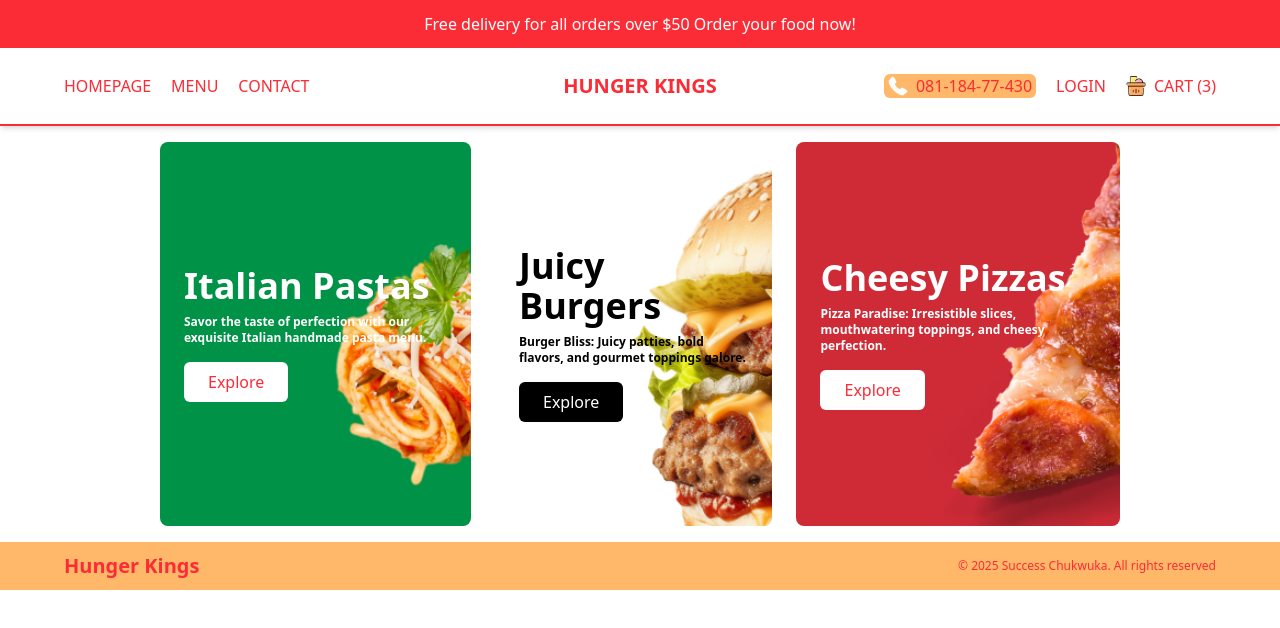
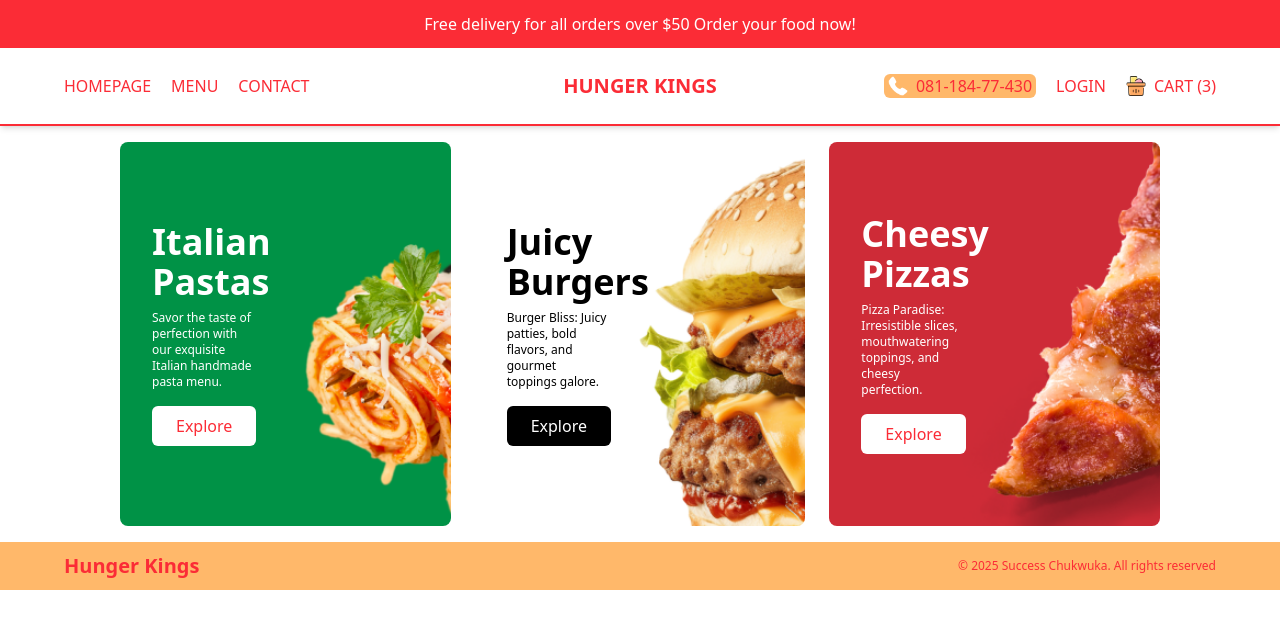
Before and after one commit to jehovah-son/Hunger-King, a Next.js app: page /menu in a window 1280 px wide. Shown: the top 628 px of the page. Built offline with nearby package versions, Linux system fonts and the light colour scheme.

Commit message:
`Refactor MenuPage component: updated class names and styles`

```diff
--- a/src/app/menu/page.tsx
+++ b/src/app/menu/page.tsx
@@ -6,12 +6,12 @@ import clsx from "clsx";
 
 export default function MenuPage() {
   return (
-    <div className="p-4 lg:px-20 xl:px-40 flex flex-col md:flex-row gap-6">
+    <div className="p-4 lg:px-20 xl:px-30 flex flex-col md:flex-row gap-6">
       {menu.map((item) => (
         <Link
           href={`/menu/${item.slug}`}
           key={item.id}
-          className="relative md:h-96 h-50 rounded-lg overflow-hidden group"
+          className="relative md:h-96 h-50 rounded-lg overflow-hidden w-full group"
           style={{
             backgroundImage: `url(${item.img})`,
             backgroundSize: "cover",
@@ -23,12 +23,12 @@ export default function MenuPage() {
 
           {/* Text content */}
           <div
-            className={` flex flex-1 flex-col justify-center items-start p-6  h-full w-full text-${item.color}`}
+            className={` flex flex-1 flex-col justify-center items-start p-8  h-full w-1/2 text-${item.color} `}
           >
             <h2 className="text-2xl md:text-4xl font-bold mb-2">
               {item.title}
             </h2>
-            <p className=" text-xs font-bold ">{item.desc}</p>
+            <p className=" text-xs ">{item.desc}</p>
             {/* <button
               className={`mt-4  text-white px-6 py-2 rounded-md hover:bg-${
                 item.color
```
